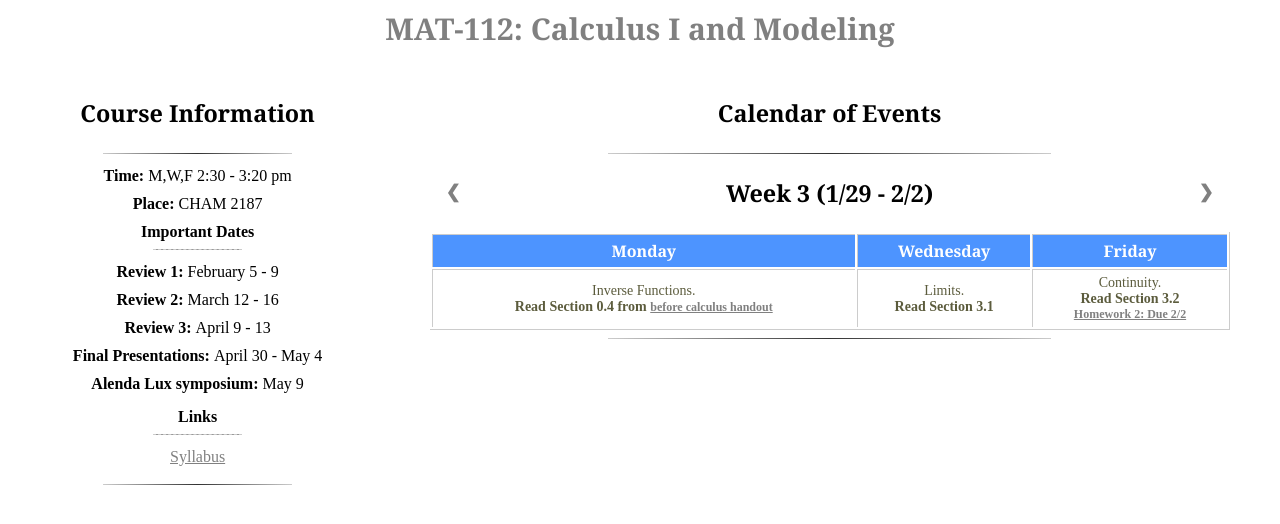
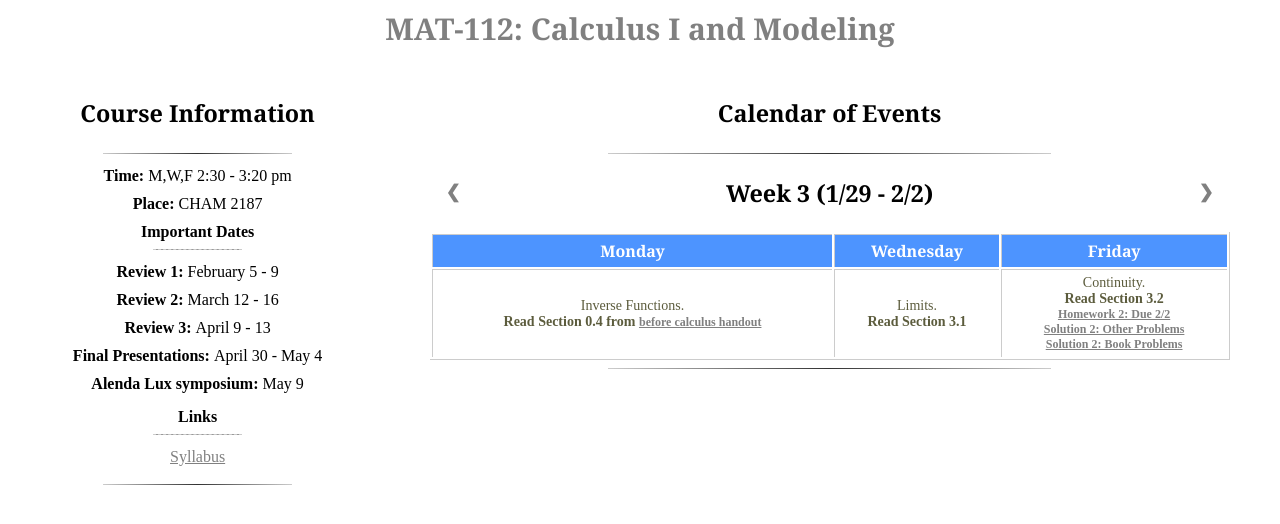
Before and after one commit to Nick314159/TCAM_WEB, a PHP site: page /courses/MAT-112/mat_112.php in a window 1280 px wide. Shown: the top 524 px of the page. Run offline with PHP 8.4, Linux system fonts and the light colour scheme.

Commit message:
added solution2 for mat112

```diff
--- a/courses/MAT-112/mat_112.php
+++ b/courses/MAT-112/mat_112.php
@@ -86,7 +86,7 @@
         <th>Monday</th><th>Wednesday</th><th>Friday</th>
       </tr>
       <tr>
-        <td>Inverse Functions.<br><strong>Read Section 0.4 from <a href="handouts/BeforeCalculus.pdf" target="_blank">before calculus handout</a></strong></td><td>Limits.<br><strong>Read Section 3.1</strong></td><td>Continuity.<br><strong>Read Section 3.2</strong><br><strong><a href="homework/homework2.pdf" target="_blank">Homework 2: Due 2/2</a></strong></td>
+        <td>Inverse Functions.<br><strong>Read Section 0.4 from <a href="handouts/BeforeCalculus.pdf" target="_blank">before calculus handout</a></strong></td><td>Limits.<br><strong>Read Section 3.1</strong></td><td>Continuity.<br><strong>Read Section 3.2</strong><br><strong><a href="homework/homework2.pdf" target="_blank">Homework 2: Due 2/2</a></strong><br><strong><a href="homework/solution2_other.pdf" target="_blank">Solution 2: Other Problems</a></strong><br><strong><a href="homework/solution2_book.pdf">Solution 2: Book Problems</a></strong></td>
       </tr>
       </table>
     </div>
```
Also changed, not shown: 10 other files.
